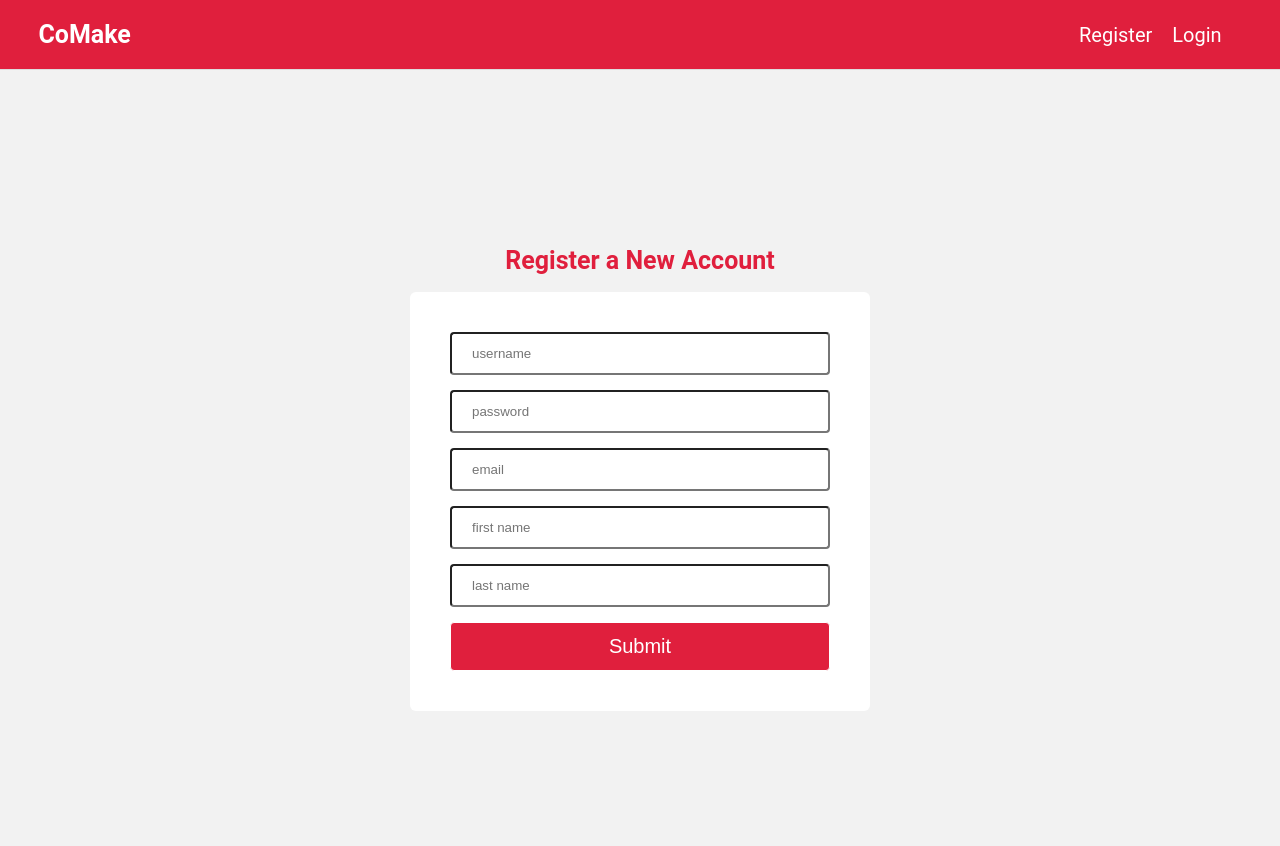
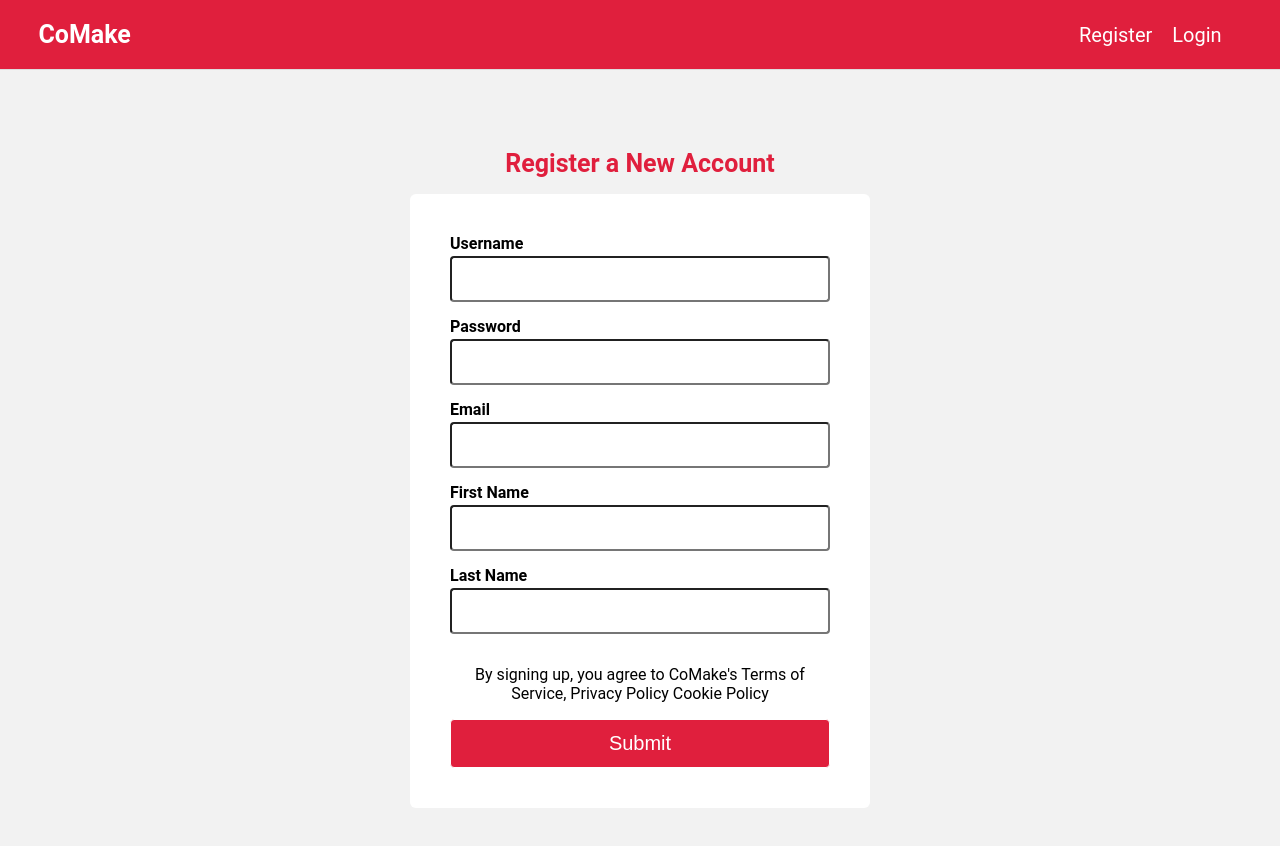
Before and after one commit to patrick-replogle/co-make-fe, a React (Create React App) app in the folder co-make/: page /register in a window 1280 px wide. Shown: the top 846 px of the page. Built offline with nearby package versions, Linux system fonts and the light colour scheme; a web font is replaced by a local one.

Commit message:
added lables back in on the forms and removed placeholders

```diff
--- a/co-make/src/App.scss
+++ b/co-make/src/App.scss
@@ -234,11 +234,17 @@ p {
   form {
     display: flex;
     flex-direction: column;
-    align-items: center;
-    justify-content: center;
     border-radius: 6px;
     padding: 40px 40px;
     background: white;
+
+    label {
+      text-align: left;
+      font-weight: bold;
+      margin-bottom: 3px;
+      font-size: 1.6rem;
+      display: block;
+    }
 
     input {
       width: 380px;
@@ -247,6 +253,22 @@ p {
       outline: none;
       margin-bottom: 15px;
       border-radius: 4px;
+      font-size: 1.6rem;
+    }
+
+    .termsOfServiceDiv {
+      width: 380px;
+
+      @media (max-width: 580px) {
+        width: 300px;
+      }
+
+      a {
+        color: black;
+        text-decoration: none;
+        font-size: 1.6rem;
+        margin-bottom: px;
+      }
     }
 
     button {
@@ -358,11 +380,17 @@ p {
   form {
     display: flex;
     flex-direction: column;
-    align-items: center;
-    justify-content: center;
     border-radius: 6px;
     padding: 40px 40px;
     background: white;
+
+    label {
+      text-align: left;
+      font-weight: bold;
+      margin-bottom: 3px;
+      font-size: 1.6rem;
+      display: block;
+    }
 
     input {
       width: 380px;
@@ -371,9 +399,9 @@ p {
       outline: none;
       margin-bottom: 15px;
       border-radius: 4px;
-      box-shadow: 0 4px 8px 0 rgba(0, 0, 0, 0.2),
-        0 6px 20px 0 rgba(0, 0, 0, 0.19);
+      font-size: 1.6rem;
     }
+
     textarea {
       width: 380px;
       height: 300px;
@@ -382,11 +410,11 @@ p {
       outline: none;
       margin-bottom: 15px;
       border-radius: 4px;
-      border: 2px solid white;
+      border: 2px solid gray;
       word-wrap: nowrap;
-      box-shadow: 0 4px 8px 0 rgba(0, 0, 0, 0.2),
-        0 6px 20px 0 rgba(0, 0, 0, 0.19);
+      font-size: 1.6rem;
     }
+
     button {
       padding: 8px 20px;
       font-size: 20px;
@@ -420,8 +448,16 @@ p {
   form {
     display: flex;
     flex-direction: column;
-    align-items: center;
-    justify-content: center;
+    padding: 40px 40px;
+    background: white;
+
+    label {
+      text-align: left;
+      font-weight: bold;
+      margin-bottom: 3px;
+      font-size: 1.6rem;
+      display: block;
+    }
 
     input {
       width: 380px;
@@ -430,19 +466,22 @@ p {
       outline: none;
       margin-bottom: 15px;
       border-radius: 4px;
-      box-shadow: 0 4px 8px 0 rgba(0, 0, 0, 0.2),
-        0 6px 20px 0 rgba(0, 0, 0, 0.19);
+      font-size: 1.6rem;
     }
+
     button {
       padding: 12px 20px;
       font-size: 20px;
       width: 380px;
       color: white;
       margin-bottom: 15px;
-      background: lightskyblue;
+      background: #e01f3d;
       border-radius: 4px;
-      border: 1px solid white;
       outline: none;
+
+      &:hover {
+        opacity: 0.7;
+      }
     }
   }
 }
@@ -545,6 +584,10 @@ p {
     margin-left: 20px;
     background: #e01f3d;
     color: white;
+
+    &:hover {
+      opacity: 0.7;
+    }
   }
 }
 
--- a/co-make/src/components/AddPostForm.js
+++ b/co-make/src/components/AddPostForm.js
@@ -77,45 +77,55 @@ const AddPostForm = (props) => {
         {isEditing ? <h2>Edit a Post</h2> : <h2>Add a Post</h2>}
         {error && <p>{error}</p>}
         <form onSubmit={handleSubmit}>
+          <label htmlFor="title">Title</label>
           <input
             type="text"
             name="title"
             onChange={handleChange}
             value={postData.title}
-            placeholder="title"
+            id="title"
             required
           />
+
+          <label htmlFor="description">Description</label>
           <textarea
             type="textarea"
             name="description"
             onChange={handleChange}
             value={postData.description}
-            placeholder="description"
+            id="description"
             required
           />
+
+          <label htmlFor="city">City</label>
           <input
             type="text"
             name="city"
             onChange={handleChange}
             value={postData.city}
-            placeholder="city"
+            id="city"
             required
           />
+
+          <label htmlFor="zip_code">Zip Code</label>
           <input
             type="text"
             name="zip_code"
             onChange={handleChange}
             value={postData.zip_code}
-            placeholder="zip code"
+            id="zip code"
             required
           />
+
+          <label htmlFor="post_image_url">Post Image URL</label>
           <input
             type="text"
             name="post_image_url"
             onChange={handleChange}
             value={postData.post_image_url}
-            placeholder="image url"
+            id="image url"
           />
+
           {isLoading ? (
             <button>
               <CircularProgress color="primary" size="20px" />
--- a/co-make/src/components/UserForm.js
+++ b/co-make/src/components/UserForm.js
@@ -82,46 +82,55 @@ const UserForm = (props) => {
         <div className="profileForm">
           <h1>Update Profile</h1>
           <form onSubmit={handleSubmit}>
+            <label htmlFor="username">Username</label>
             <input
               type="text"
               name="username"
               onChange={handleChange}
               value={formData.username}
-              placeholder="username"
+              id="username"
               required
             />
+
+            <label htmlFor="email">Email</label>
             <input
               type="email"
               name="email"
               onChange={handleChange}
               value={formData.email}
-              placeholder="email"
+              id="email"
               required
             />
+
+            <label htmlFor="first_name">First Name</label>
             <input
               type="text"
               name="first_name"
               onChange={handleChange}
               value={formData.first_name}
-              placeholder="first name"
+              id="first_name"
               required
             />
+
+            <label htmlFor="last_name">Last Name</label>
             <input
               type="text"
               name="last_name"
               onChange={handleChange}
               value={formData.last_name}
-              placeholder="last name"
+              id="last_name"
               required
             />
 
+            <label htmlFor="profile_image_url">Profile Image URL</label>
             <input
               type="text"
               name="profile_image_url"
               onChange={handleChange}
               value={formData.profile_image_url}
-              placeholder="profile image url"
+              id="profile_image_url"
             />
+
             {errMessage && <p style={{ color: "crimson" }}>{errMessage}</p>}
             {isSubmitting ? (
               <button>
--- a/co-make/src/components/authentication/Login.js
+++ b/co-make/src/components/authentication/Login.js
@@ -55,23 +55,26 @@ const Login = (props) => {
           }) => (
             <form onSubmit={handleSubmit}>
               {status && <p className="status">{status}</p>}
+
+              <label htmlFor="username">Username</label>
               <input
                 type="text"
                 name="username"
                 onChange={handleChange}
                 value={values.username}
-                placeholder="username"
+                id="username"
               />
               {touched.username && errors.username && (
                 <p className="errors">{errors.username}</p>
               )}
 
+              <label htmlFor="password">Password</label>
               <input
                 type="password"
                 name="password"
                 onChange={handleChange}
                 value={values.password}
-                placeholder="password"
+                id="password"
               />
               {touched.password && errors.password && (
                 <p className="errors">{errors.password}</p>
--- a/co-make/src/components/authentication/Register.js
+++ b/co-make/src/components/authentication/Register.js
@@ -70,60 +70,84 @@ const Register = (props) => {
               <h1 style={{ color: "#e01f3d" }}>Register a New Account</h1>
               <form onSubmit={handleSubmit}>
                 {status && <p className="status">{status}</p>}
+
+                <label htmlFor="username">Username</label>
                 <input
                   type="text"
                   name="username"
                   onChange={handleChange}
                   value={values.username}
-                  placeholder="username"
+                  id="username"
                 />
                 {touched.username && errors.username && (
                   <p className="errors">{errors.username}</p>
                 )}
 
+                <label htmlFor="password">Password</label>
                 <input
                   type="password"
                   name="password"
                   onChange={handleChange}
                   value={values.password}
-                  placeholder="password"
+                  id="password"
                 />
                 {touched.password && errors.password && (
                   <p className="errors">{errors.password}</p>
                 )}
 
+                <label htmlFor="email">Email</label>
                 <input
                   type="email"
                   name="email"
                   onChange={handleChange}
                   value={values.email}
-                  placeholder="email"
+                  id="email"
                 />
                 {touched.email && errors.email && (
                   <p className="errors">{errors.email}</p>
                 )}
 
+                <label htmlFor="first_name">First Name</label>
                 <input
                   type="text"
                   name="first_name"
                   onChange={handleChange}
                   value={values.first_name}
-                  placeholder="first name"
+                  id="first_name"
                 />
                 {touched.first_name && errors.first_name && (
                   <p className="errors">{errors.first_name}</p>
                 )}
 
+                <label htmlFor="last_name">Last Name</label>
                 <input
                   type="text"
                   name="last_name"
                   onChange={handleChange}
                   value={values.last_name}
-                  placeholder="last name"
+                  id="last_name"
                 />
                 {touched.last_name && errors.last_name && (
                   <p className="errors">{errors.last_name}</p>
                 )}
+
+                <div className="termsOfServiceDiv">
+                  <p>
+                    <span>
+                      By signing up, you agree to CoMake's{" "}
+                      <a href="##" target="_blank">
+                        Terms of Service
+                      </a>
+                      ,{" "}
+                      <a href="##" target="_blank">
+                        Privacy Policy
+                      </a>{" "}
+                      <a href="##" target="_blank">
+                        Cookie Policy
+                      </a>
+                    </span>
+                  </p>
+                </div>
 
                 {isSubmitting ? (
                   <button>
--- a/co-make/src/components/issues/IssueCard.js
+++ b/co-make/src/components/issues/IssueCard.js
@@ -38,7 +38,7 @@ const IssueCard = (props) => {
       });
   };
 
-  const upVotePost = (id) => {
+  const upVotePost = (postId) => {
     axiosWithAuth()
       .post(`/posts/${postId}/increment/votes`)
       .then(() => {
@@ -67,7 +67,7 @@ const IssueCard = (props) => {
                   ? issue.post_image_url
                   : "https://pngimage.net/wp-content/uploads/2018/05/default-png-6.png"
               }
-              alt="user pic"
+              alt="issue avatar"
             />
             <h2>{issue.title}</h2>
             <p>{issue.description}</p>
```
Also changed, not shown: co-make/src/utils/functions/index.js (added).
